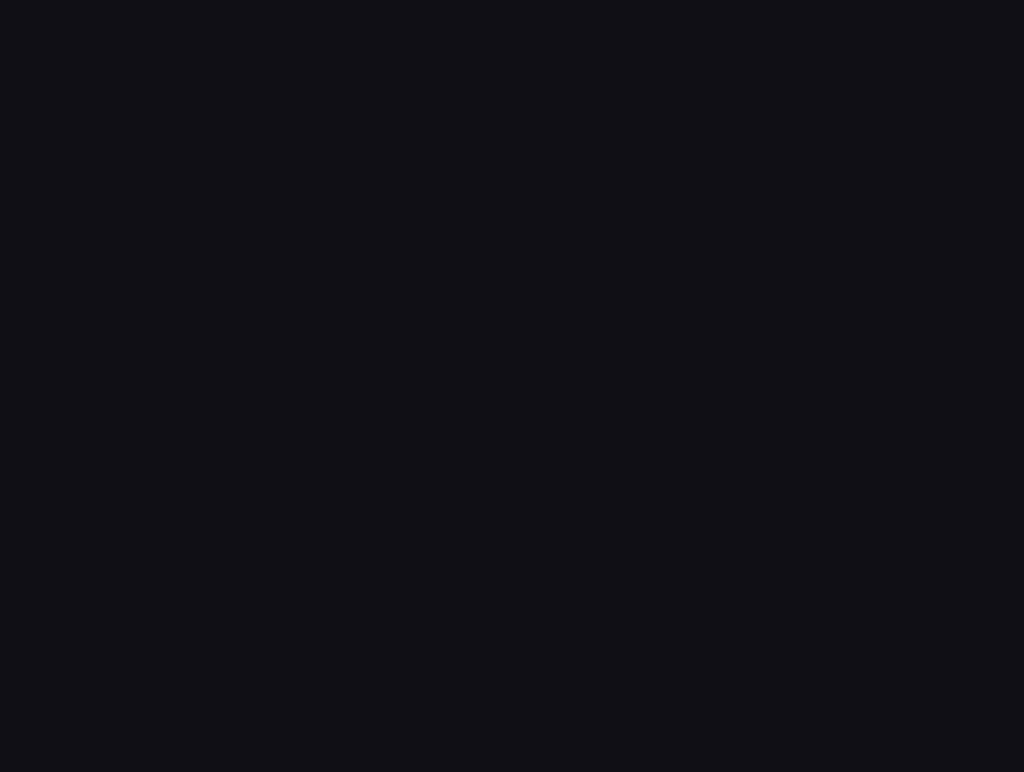
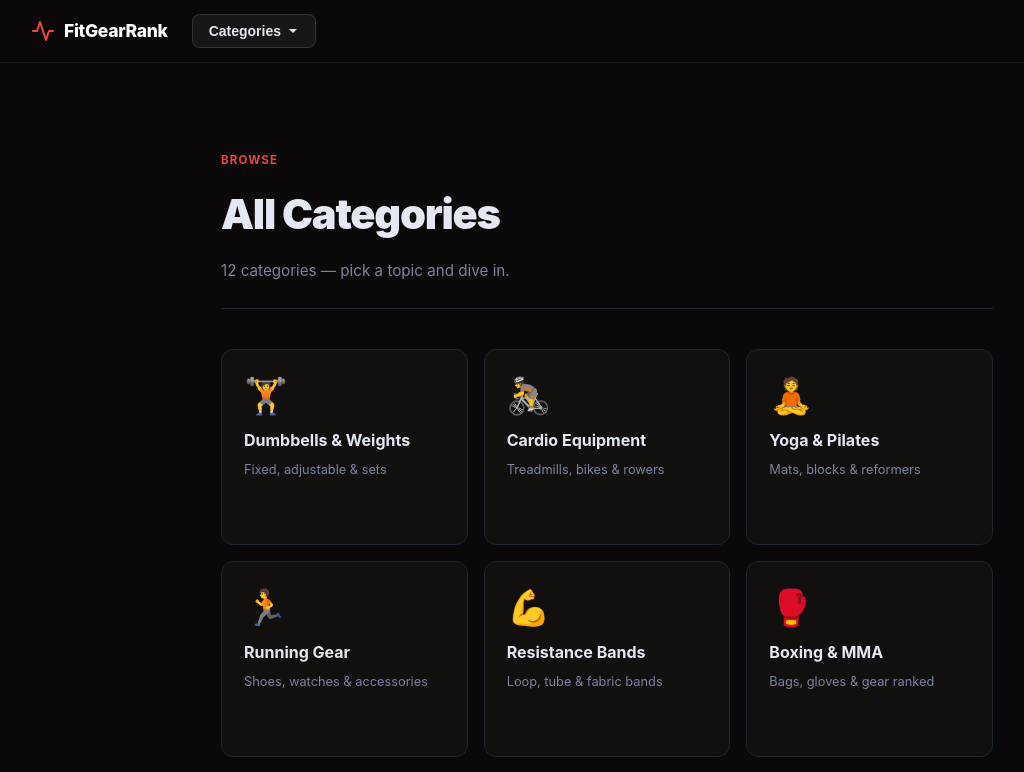
Before and after one commit to conceptsellerbills-cmyk/fitgearrank, a Next.js app: page /categories in a window 1280 px wide. Before the commit this address had no page. Shown: the top 772 px of the page, without its empty margins (33-1057 px from the left). Built offline with nearby package versions, Linux system fonts and the light colour scheme.

Commit message:
feat: add all categories browse page

```diff
--- /dev/null
+++ b/app/categories/page.tsx
@@ -0,0 +1,51 @@
+import type { Metadata } from "next";
+
+export const metadata: Metadata = {
+  title: "All Categories — FitGearRank",
+  description: "Browse all categories on FitGearRank. Find expert guides and reviews organized by topic.",
+};
+
+const CATEGORIES: { icon: string; label: string; desc: string; href: string }[] = [{"icon":"🏋️","label":"Dumbbells & Weights","desc":"Fixed, adjustable & sets","href":"/category/dumbbells"},{"icon":"🚴","label":"Cardio Equipment","desc":"Treadmills, bikes & rowers","href":"/category/cardio"},{"icon":"🧘","label":"Yoga & Pilates","desc":"Mats, blocks & reformers","href":"/category/yoga-pilates"},{"icon":"🏃","label":"Running Gear","desc":"Shoes, watches & accessories","href":"/category/running"},{"icon":"💪","label":"Resistance Bands","desc":"Loop, tube & fabric bands","href":"/category/resistance-bands"},{"icon":"🥊","label":"Boxing & MMA","desc":"Bags, gloves & gear ranked","href":"/category/boxing"},{"icon":"🏊","label":"Swimming Gear","desc":"Goggles, suits & accessories","href":"/category/swimming"},{"icon":"⌚","label":"Fitness Trackers","desc":"Smartwatches & fitness bands","href":"/category/fitness-trackers"},{"icon":"🧴","label":"Supplements & Nutrition","desc":"Protein, creatine & vitamins","href":"/category/supplements"},{"icon":"👟","label":"Athletic Footwear","desc":"Training, running & cross-fit","href":"/category/athletic-shoes"},{"icon":"🏠","label":"Home Gym Setup","desc":"Racks, benches & full setups","href":"/category/home-gym"},{"icon":"🔄","label":"Recovery & Mobility","desc":"Foam rollers, massage & more","href":"/category/recovery"}];
+
+export default function CategoriesPage() {
+  return (
+    <>
+      <style>{`
+        *,*::before,*::after{box-sizing:border-box;margin:0;padding:0}
+        body{background:#0a0808;color:#e4e8f4;font-family:-apple-system,BlinkMacSystemFont,"Segoe UI",sans-serif;line-height:1.7}
+        a{text-decoration:none;color:inherit}
+        .cats-wrap{max-width:1100px;margin:0 auto;padding:48px 24px 80px}
+        .cats-header{margin-bottom:40px;padding-bottom:24px;border-bottom:1px solid #1e2535}
+        .cats-eyebrow{font-size:0.72rem;font-weight:700;letter-spacing:0.1em;text-transform:uppercase;color:#ef4444;margin-bottom:8px}
+        .cats-title{font-size:clamp(1.8rem,3.5vw,2.6rem);font-weight:900;letter-spacing:-0.03em;color:#e4e8f4}
+        .cats-subtitle{font-size:0.95rem;color:#7a82a0;margin-top:10px;line-height:1.6}
+        .cats-grid{display:grid;grid-template-columns:repeat(auto-fill,minmax(200px,1fr));gap:16px}
+        .cat-card{background:#120f0f;border:1px solid #1e2535;border-radius:12px;padding:28px 22px;display:block;transition:border-color 0.15s,transform 0.15s,box-shadow 0.15s}
+        .cat-card:hover{border-color:#ef4444;transform:translateY(-3px);box-shadow:0 10px 32px rgba(0,0,0,0.35)}
+        .cat-icon{font-size:2.2rem;margin-bottom:14px;display:block;line-height:1}
+        .cat-label{font-weight:700;font-size:1rem;margin-bottom:6px;color:#e4e8f4}
+        .cat-desc{font-size:0.8rem;color:#7a82a0;line-height:1.55}
+        .cat-arrow{display:block;margin-top:14px;font-size:0.8rem;font-weight:600;color:#ef4444;opacity:0;transition:opacity 0.15s}
+        .cat-card:hover .cat-arrow{opacity:1}
+        @media(max-width:500px){.cats-grid{grid-template-columns:repeat(2,1fr)}}
+      `}</style>
+      <div className="cats-wrap">
+        <div className="cats-header">
+          <div className="cats-eyebrow">Browse</div>
+          <h1 className="cats-title">All Categories</h1>
+          <p className="cats-subtitle">{CATEGORIES.length} categories — pick a topic and dive in.</p>
+        </div>
+        <div className="cats-grid">
+          {CATEGORIES.map((c) => (
+            <a href={c.href} className="cat-card" key={c.href}>
+              <span className="cat-icon">{c.icon}</span>
+              <div className="cat-label">{c.label}</div>
+              <div className="cat-desc">{c.desc}</div>
+              <span className="cat-arrow">Explore →</span>
+            </a>
+          ))}
+        </div>
+      </div>
+    </>
+  );
+}
```
